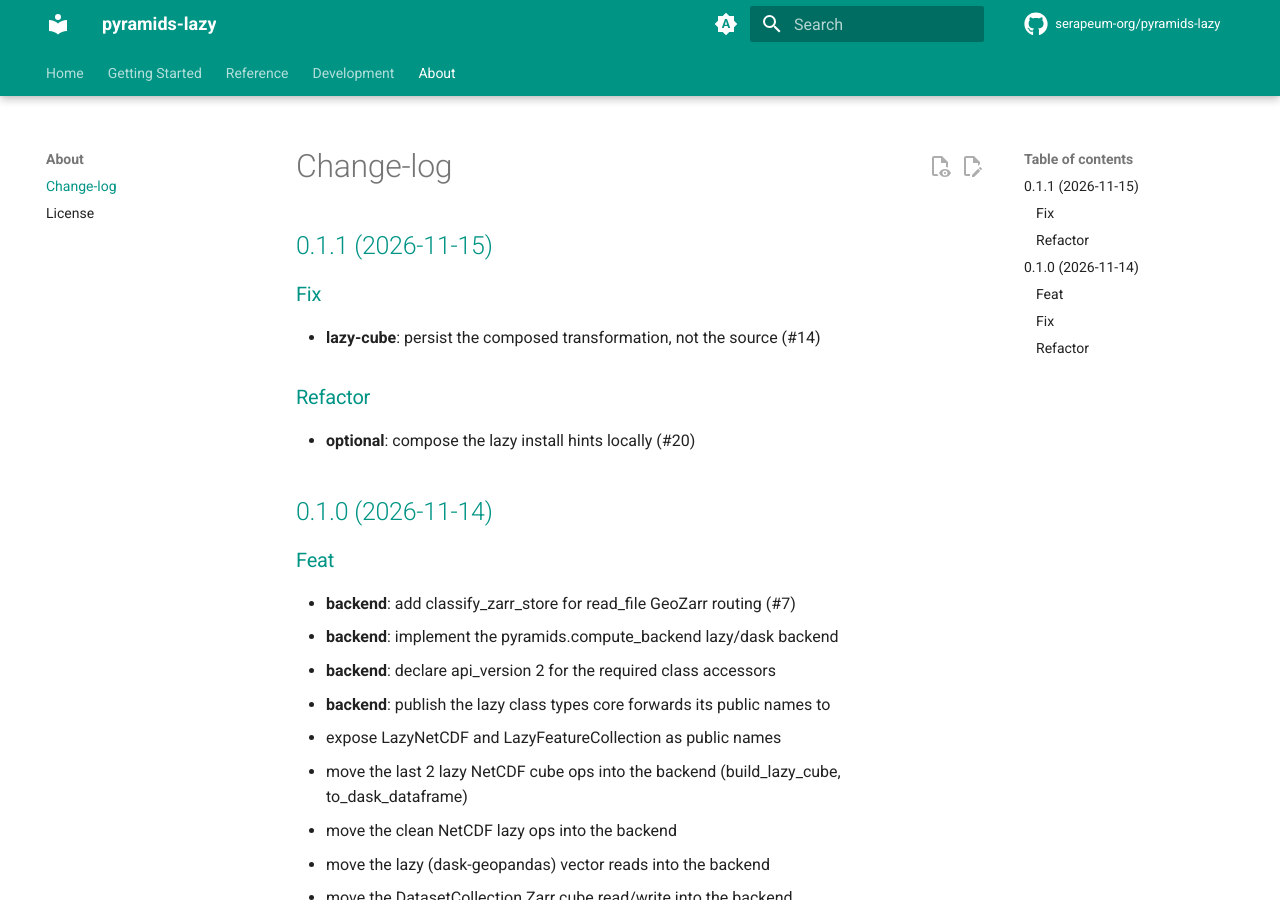
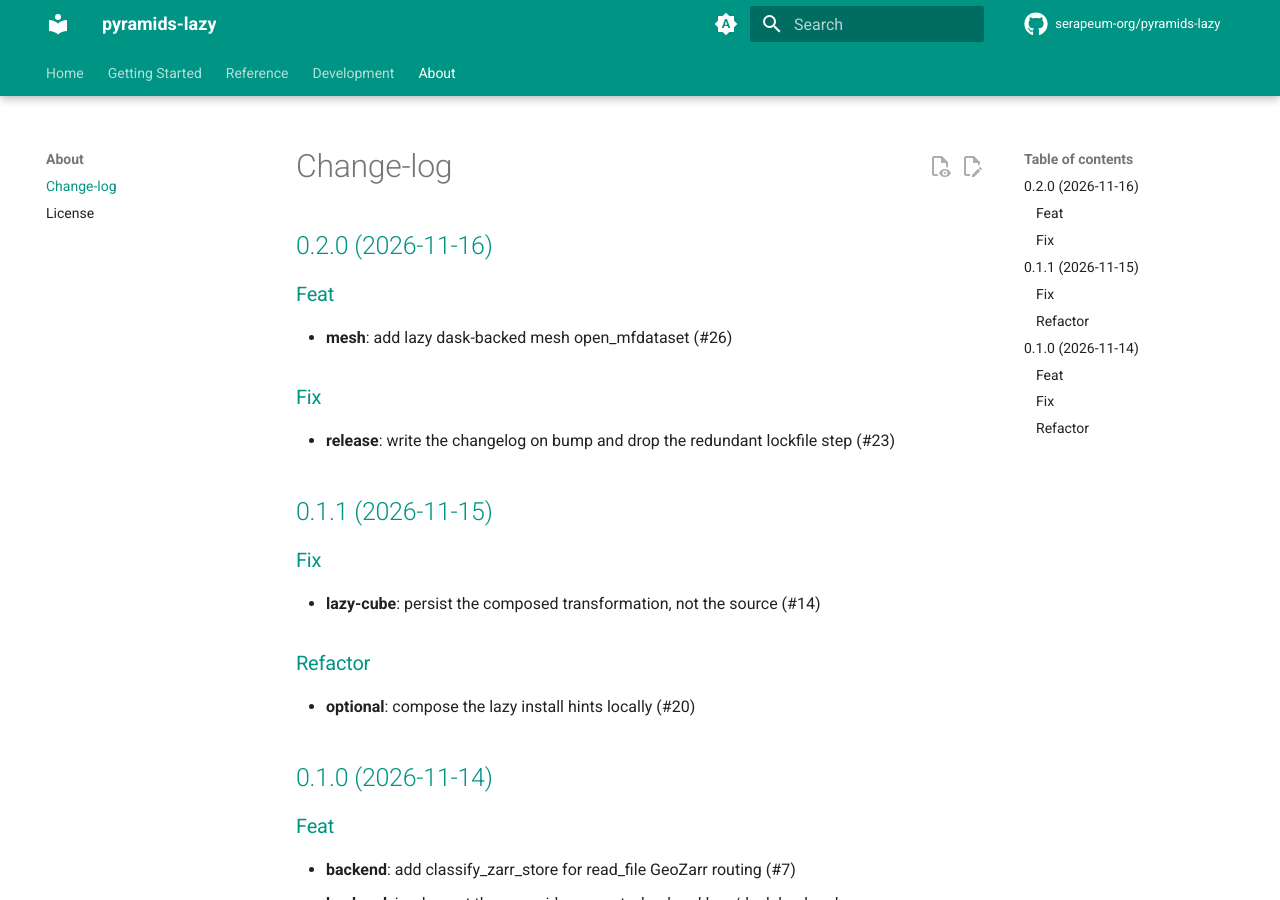
Before and after one commit to serapeum-org/pyramids-lazy, an MkDocs documentation site: the page built from docs/change-log.md, in a window 1280 px wide and 900 px high. Built offline with MkDocs 1.6.1 and Material for MkDocs 9.7.7, drawn with Linux system fonts in a browser that asks for light colours; comment, search, counter and statistics services are not loaded; the version menu is left out.

Commit message:
bump: version 0.1.1 → 0.2.0

```diff
--- a/docs/change-log.md
+++ b/docs/change-log.md
@@ -1,3 +1,13 @@
+## 0.2.0 (2026-11-16)
+
+### Feat
+
+- **mesh**: add lazy dask-backed mesh open_mfdataset (#26)
+
+### Fix
+
+- **release**: write the changelog on bump and drop the redundant lockfile step (#23)
+
 ## 0.1.1 (2026-11-15)
 
 ### Fix
--- a/pyproject.toml
+++ b/pyproject.toml
@@ -1,6 +1,6 @@
 [project]
 name = "pyramids-lazy"
-version = "0.1.1"
+version = "0.2.0"
 description = "Lazy / dask compute backend for pyramids (the pyramids.compute_backend plugin)"
 readme = "README.md"
 requires-python = ">=3.11,<4"
```
